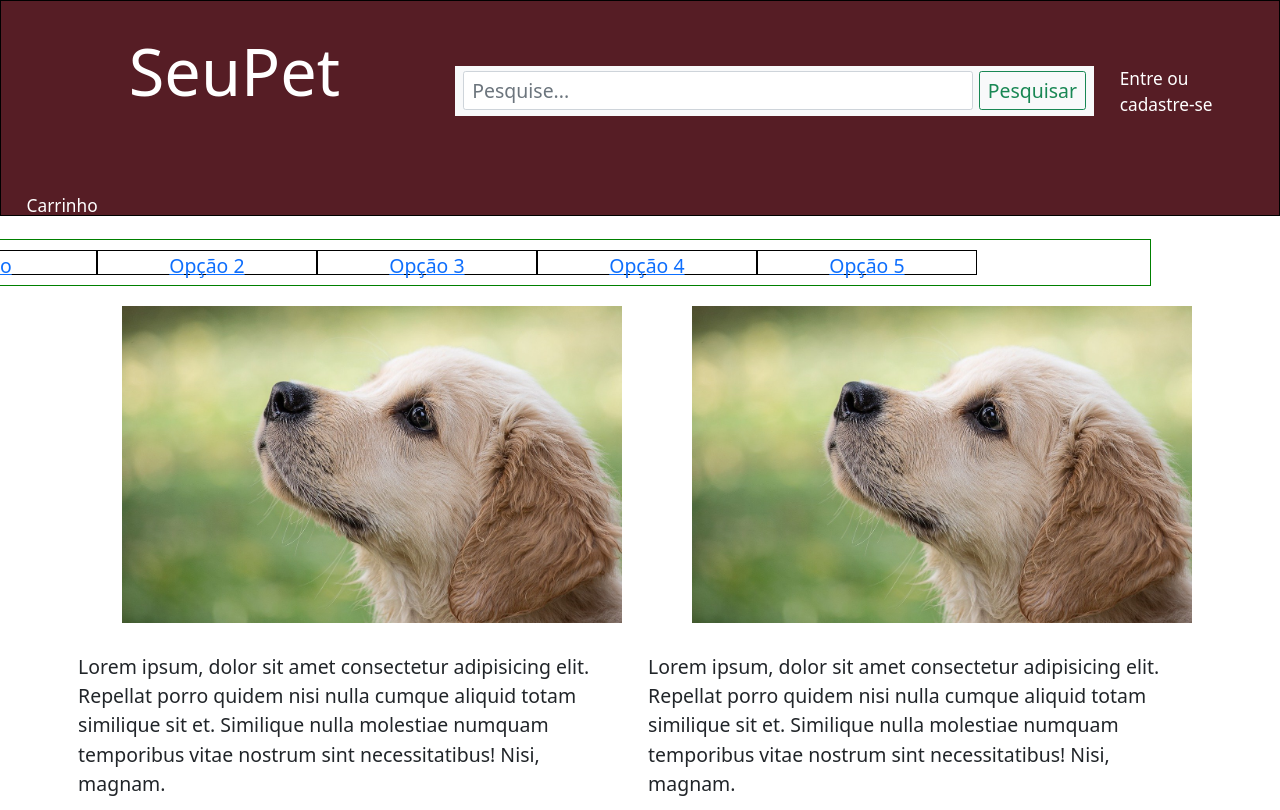
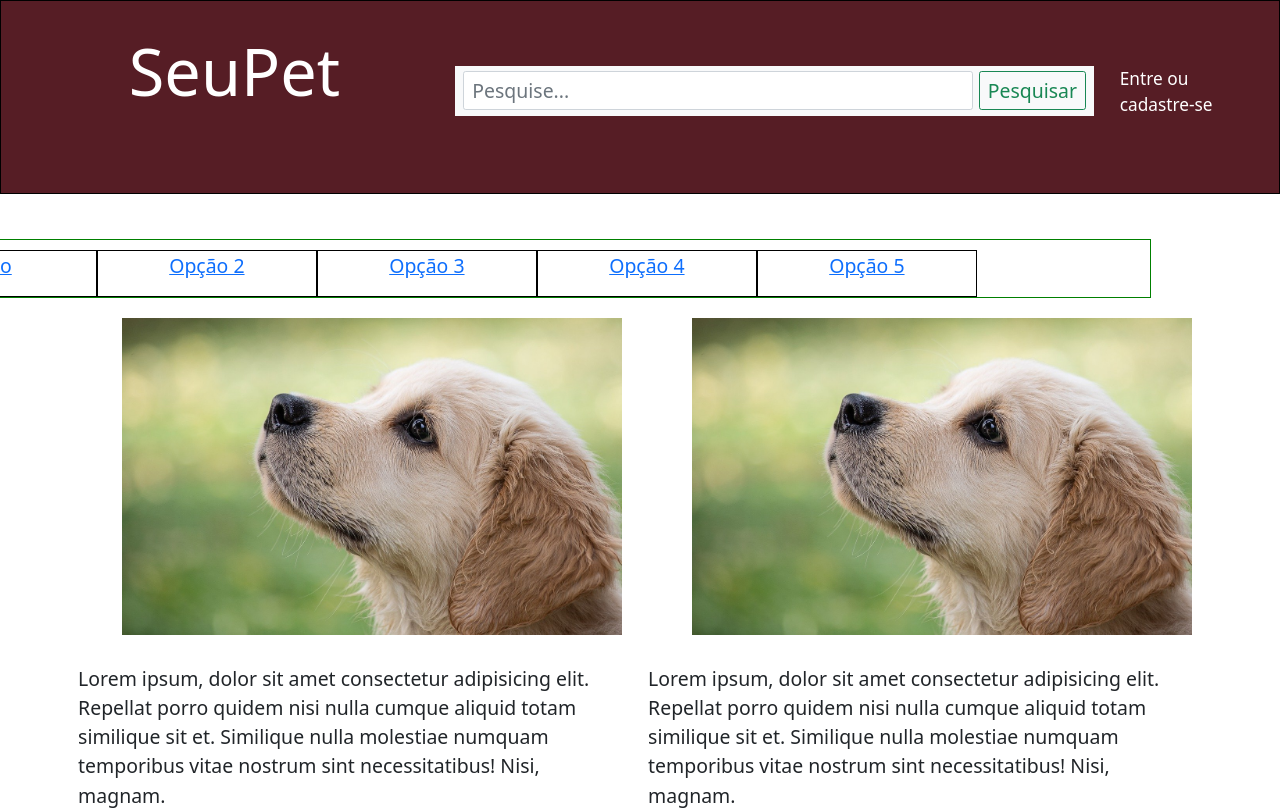
Before and after one commit to ArthurOliveiraTeles/SeuPet, a plain HTML site: page index.html in a window 1280 px wide. Drawn offline with nearby package versions, Linux system fonts and the light colour scheme.

Commit message:
Alteração no menu bar

```diff
--- a/style.css
+++ b/style.css
@@ -11,7 +11,7 @@ main {
 #banner {
     width: 100%;
     border: 1px solid black;
-    height: 20.0rem;
+    height: 18.0rem;
     background-color: #561D25;
     font-size: 1.8rem;
 }
@@ -83,11 +83,10 @@ main {
 
 .opcoes {
     width: 220px; /* ~(1024/3) */
-    height: 25px;
+    height: 46.8px;
     text-align: center;
     border: 1px solid black;
     float: left;
-    margin-bottom: 10px;
     margin-top: 10px;
 }
 
```
